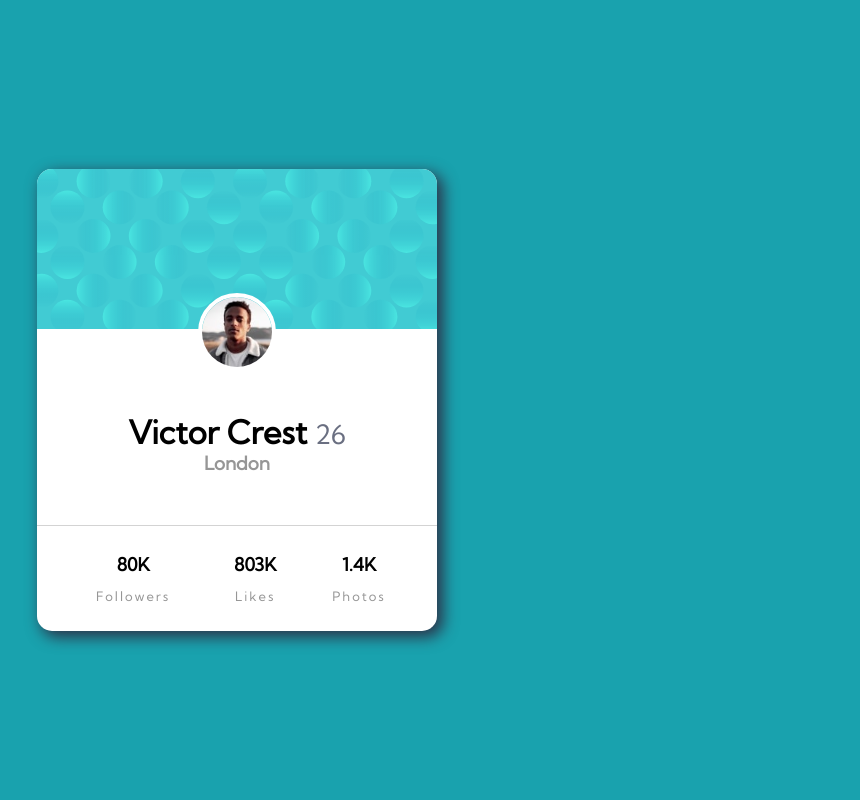
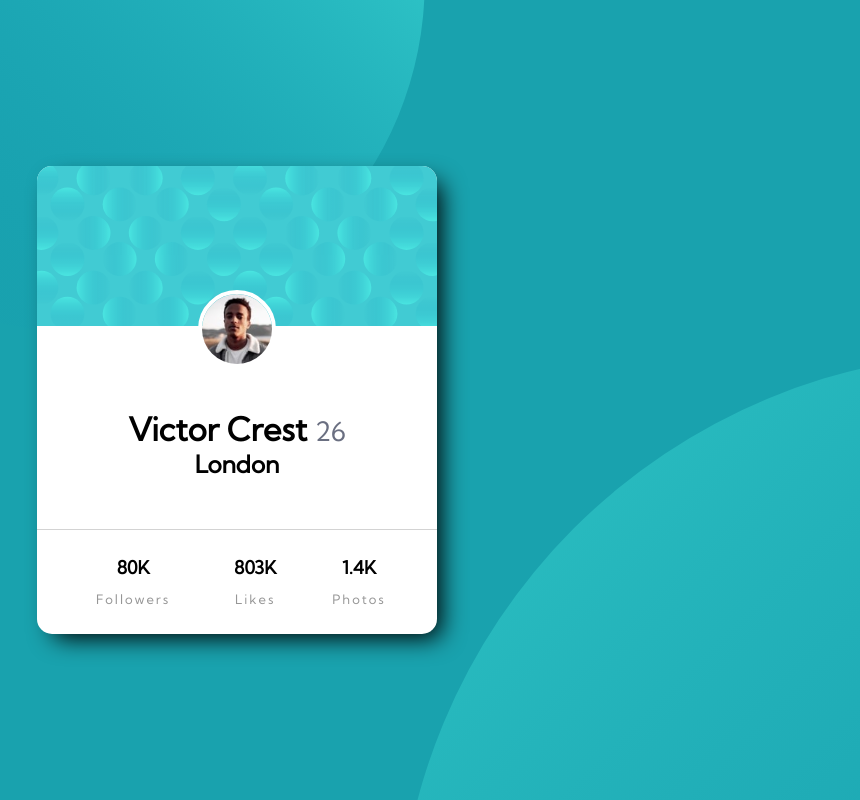
Before and after one commit to Ahmed7019/profile_card_component, a plain HTML site: page index.html in a window 1280 px wide. Shown: the whole page, without its empty margins (403-1263 px from the left). Drawn offline with Linux system fonts and the light colour scheme.

Commit message:
Added README and bg image

```diff
--- a/index.html
+++ b/index.html
@@ -20,7 +20,7 @@
             </div>
             <div class="info">
                 <h1>Victor crest <span class="age">26</span></h1>
-                <h3>London</h3>
+                <h2>London</h3>
             </div>
             <hr>
             <div class="account_details">
--- a/style/style.css
+++ b/style/style.css
@@ -31,7 +31,11 @@ body {
   place-items: center;
   min-height: 100vh;
   background-color: var(--dark_cyan);
-  background-size: cover;
+  background-repeat: no-repeat;
+  background-size: 700px, 1200px;
+  background-image: url(../images/bg-pattern-top.svg),
+    url(../images/bg-pattern-bottom.svg);
+  background-position: 8rem -23rem, 50rem 22rem;
 }
 
 .card {
@@ -45,7 +49,7 @@ body {
   position: relative;
   border-radius: 15px;
   background-color: white;
-  box-shadow: 5px 5px 15px 1px var(--very_dark_desaturated_blue);
+  box-shadow: 10px 10px 25px -6px black;
 }
 .bg {
   width: 100%;
@@ -71,7 +75,6 @@ body {
   border: 4px solid white;
   outline: none;
 }
-
 
 hr {
   background-color: lightgray;
@@ -124,7 +127,11 @@ td {
 
 /* Mobile Screen design */
 
-@media (max-width:768px) {
+@media (max-width: 768px) {
+  body {
+    background-size: cover;
+    background-position: -20rem -12rem, 18rem 13rem;
+  }
   .card {
     width: 300px;
   }
```
Also changed, not shown: screenshot.jpg (added). Lines whose indentation alone changed are shown as unchanged.
